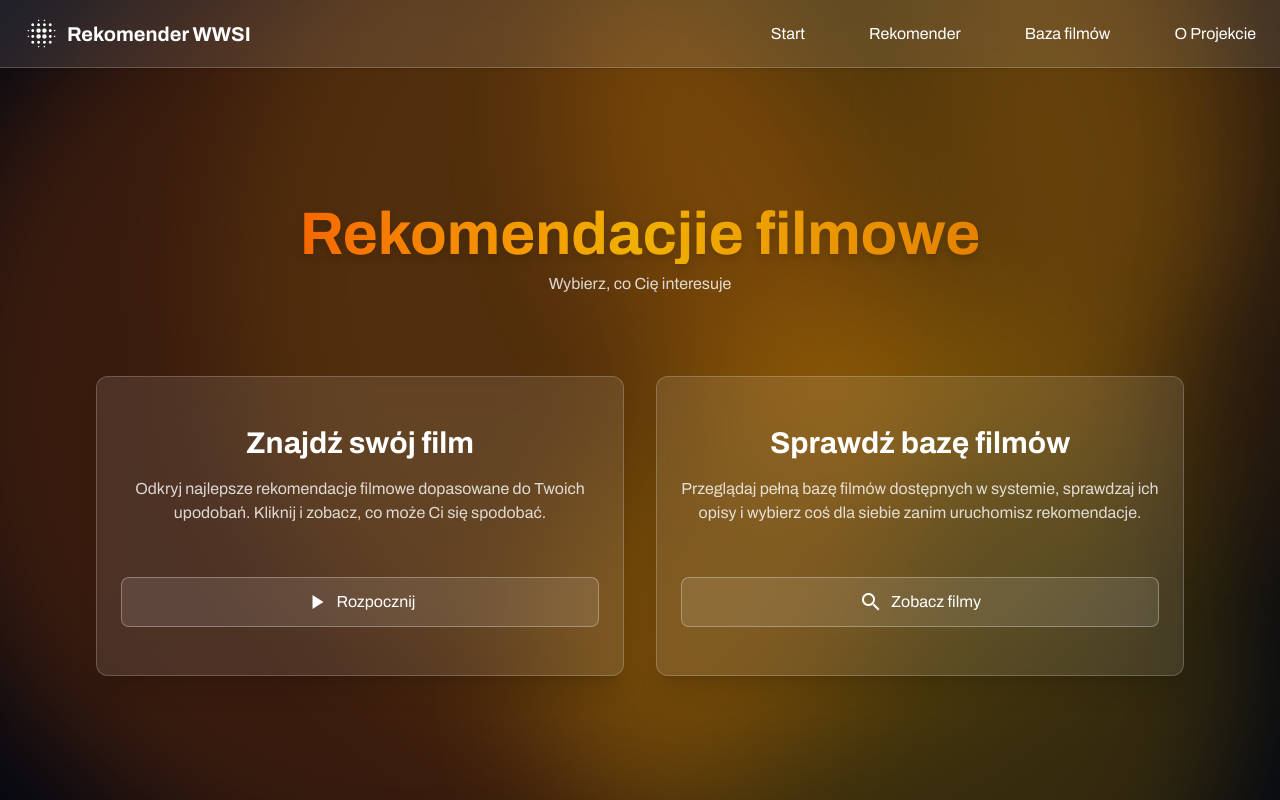
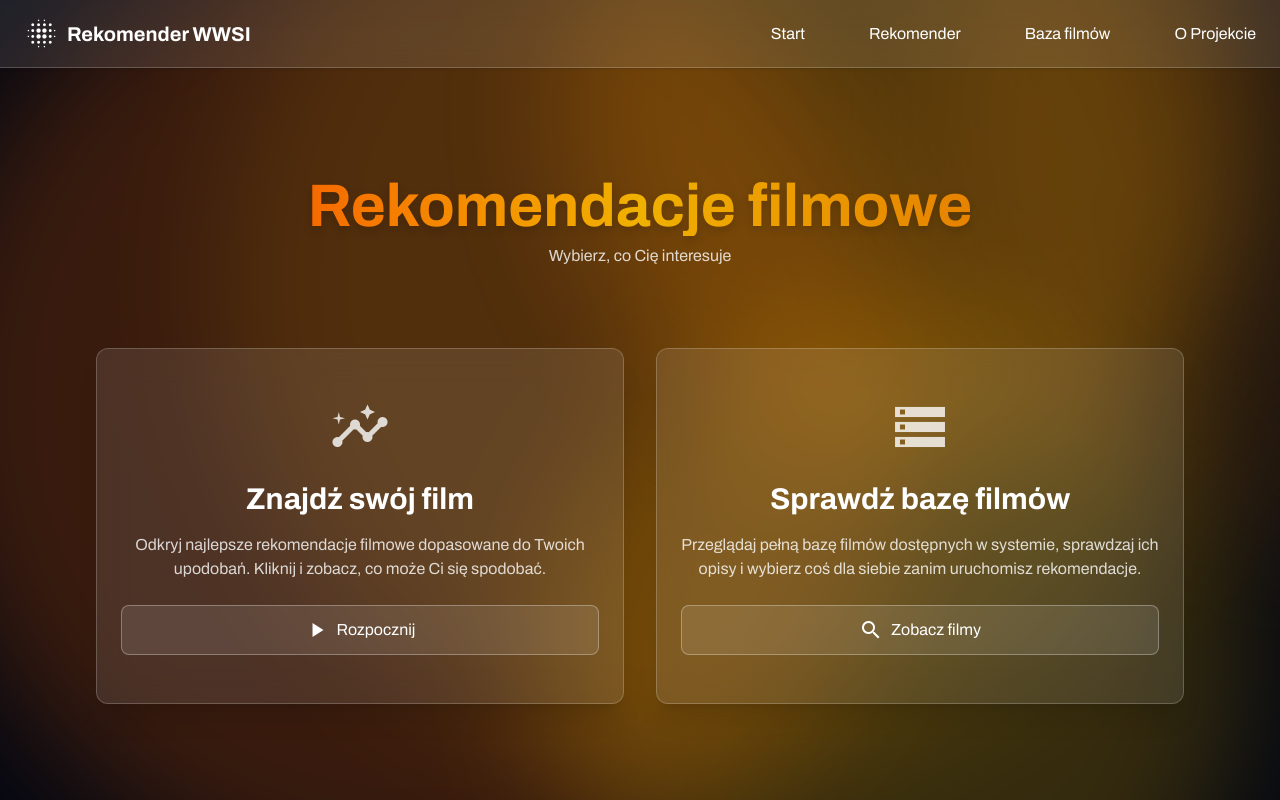
Before and after one commit to Swierszczykowaty/recommender-web, a Next.js app: page / in a window 1280 px wide. Built offline with nearby package versions, Linux system fonts and the light colour scheme.

Commit message:
[ADD] - Hero improvemnts

```diff
--- a/src/app/globals.css
+++ b/src/app/globals.css
@@ -7,7 +7,8 @@
   --font-mono: 'Fira Code', monospace;
 }
 
-
+.material-icons.md-48 { font-size: 48px; }
+.material-icons.md-60 { font-size: 60px; } /* Przykładowy rozmiar dla text-6xl */
 
 @media (prefers-color-scheme: dark) {
   :root {
--- a/src/components/Hero.tsx
+++ b/src/components/Hero.tsx
@@ -1,4 +1,5 @@
 'use client';
+
 import Title from '@/components/Title';
 import Container from '@/components/Container';
 
@@ -6,32 +7,34 @@ import React from 'react';
 import Link from 'next/link';
 import { motion } from 'framer-motion';
 
-
 export default function Hero() {
   return (
     <section className="relative min-h-screen flex items-center justify-center overflow-hidden px-4 md:px-8 py-16">
       <Container>
-        <div className='flex flex-col items-center justify-center relative z-10 w-full text-center'>
-          {/* Nagłówek sekcji */}
+        <div className="flex flex-col items-center justify-center relative z-10 w-full text-center">
           <motion.div
-          className="relative z-10 w-full max-w-4xl text-center my-20"
-          initial={{ opacity: 0, y:-20}} // Stan początkowy: niewidoczny i lekko poniżej
-          animate={{ opacity: 1, y: 0 }} // Stan końcowy: w pełni widoczny, na swojej pozycji
-          transition={{ duration: 0.6, ease: "easeOut" }} // Czas trwania, opóźnienie i funkcja przejścia
+            className="relative z-10 w-full max-w-4xl text-center my-20"
+            initial={{ opacity: 0, y: -20 }}
+            animate={{ opacity: 1, y: 0 }}
+            transition={{ duration: 0.6, ease: 'easeOut' }}
           >
-            <Title subtitle="Wybierz, co Cię interesuje">Rekomendacjie filmowe</Title>
+            <Title subtitle="Wybierz, co Cię interesuje">Rekomendacje filmowe</Title>
           </motion.div>
-          {/* Dwa linkowane boxy */}
+
           <motion.div
-          initial={{ opacity: 0, y: 50 }} // Stan początkowy: niewidoczny i lekko poniżej
-          animate={{ opacity: 1, y: 0 }} // Stan końcowy: w pełni widoczny, na swojej pozycji
-          transition={{ duration: 0.6, ease: "easeOut" }} // Czas trwania, opóźnienie i funkcja przejścia
+            initial={{ opacity: 0, y: 50 }}
+            animate={{ opacity: 1, y: 0 }}
+            transition={{ duration: 0.6, ease: 'easeOut' }}
             className="relative z-10 flex flex-col md:flex-row items-stretch justify-center gap-6 md:gap-8 w-full max-w-6xl"
           >
             {/* Box 1 */}
-            <Link href="/recommender" className="group flex-1 min-h-[300px] flex flex-col justify-between bg-white/10 backdrop-blur-lg border border-white/20 rounded-xl px-6 py-12 text-center shadow-xl transition hover:bg-white/20">
+            <Link
+              href="/recommender"
+              className="group flex-1 min-h-[300px] flex flex-col justify-between bg-white/10 backdrop-blur-lg border border-white/20 rounded-xl px-6 py-12 text-center shadow-xl transition hover:bg-white/20"
+            >
               <div>
-                <h1 className="text-3xl font-bold text-white mb-4 ">Znajdź swój film</h1>
+                <span className="material-icons text-6xl md-60 text-white/80 mb-6">insights</span>
+                <h1 className="text-3xl font-bold text-white mb-4">Znajdź swój film</h1>
                 <p className="text-white/80 text-base mb-6">
                   Odkryj najlepsze rekomendacje filmowe dopasowane do Twoich upodobań. Kliknij i zobacz, co może Ci się spodobać.
                 </p>
@@ -43,9 +46,13 @@ export default function Hero() {
             </Link>
 
             {/* Box 2 */}
-            <Link href="/movies" className="group flex-1 min-h-[300px] flex flex-col justify-between bg-white/10 backdrop-blur-lg border border-white/20 rounded-xl px-6 py-12 text-center shadow-xl transition hover:bg-white/20">
+            <Link
+              href="/movies"
+              className="group flex-1 min-h-[300px] flex flex-col justify-between bg-white/10 backdrop-blur-lg border border-white/20 rounded-xl px-6 py-12 text-center shadow-xl transition hover:bg-white/20"
+            >
               <div>
-                <h1 className="text-3xl font-bold text-white mb-4 ">Sprawdź bazę filmów</h1>
+                <span className="material-icons text-6xl md-60 text-white/80 mb-6">storage</span>
+                <h1 className="text-3xl font-bold text-white mb-4">Sprawdź bazę filmów</h1>
                 <p className="text-white/80 text-base mb-6">
                   Przeglądaj pełną bazę filmów dostępnych w systemie, sprawdzaj ich opisy i wybierz coś dla siebie zanim uruchomisz rekomendacje.
                 </p>
--- a/src/components/SmallMovieCard.tsx
+++ b/src/components/SmallMovieCard.tsx
@@ -2,6 +2,7 @@
 
 import Image from 'next/image';
 import type { Movie } from '@/types/movie';
+import Link from 'next/link';
 
 interface SmallMovieCardProps {
   movie: Movie;
@@ -11,9 +12,9 @@ interface SmallMovieCardProps {
 export default function SmallMovieCard({ movie, onSelect }: SmallMovieCardProps) {
   return (
     <div
-      className="w-full flex items-center gap-6 p-3 bg-white/10 rounded-lg hover:bg-white/20 transition cursor-pointer"
-      onClick={() => onSelect(movie)}
+      className="w-full flex flex-col xl:flex-row items-center gap-6 p-3 bg-white/10 rounded-lg hover:bg-white/20 transition cursor-pointer"
     >
+      <div className="flex items-start gap-4 w-full">
         <div className="w-20 h-28 relative flex-shrink-0">
           <Image
             src={`https://image.tmdb.org/t/p/w500${movie.poster_path}`}
@@ -25,10 +26,10 @@ export default function SmallMovieCard({ movie, onSelect }: SmallMovieCardProps)
         </div>
 
         <div className="flex-1 text-white overflow-hidden">
-        <h3 className="text-xl font-semibold truncate">{movie.title}</h3>
-        <p className="text-white/60 text-sm mt-1">{movie.release_date?.slice(0, 4)}</p>
-        <p className="text-white/70 text-sm">Ocena: {movie.vote_average?.toFixed(1) ?? '–'}</p>
-        <p className="text-white/80 text-sm truncate">
+          <h3 className="text-sm md:text-lg font-semibold line-clamp-2 ">{movie.title}</h3>
+          <p className="text-white/70 text-xs mt-1">{movie.release_date?.slice(0, 4)}</p>
+          <p className="text-white/70 text-xs line-clamp-1">Ocena: {movie.vote_average?.toFixed(1) ?? '–'}</p>
+          <p className="text-white/80 text-xs italic truncate">
             {Array.isArray(movie.genres)
               ? movie.genres.join(', ')
               : typeof movie.genres === 'string'
@@ -36,10 +37,22 @@ export default function SmallMovieCard({ movie, onSelect }: SmallMovieCardProps)
               : 'Brak danych'}
           </p>
         </div>
-
-      <button className="ml-4 px-5 py-2 bg-white/20 hover:bg-white/30 text-white rounded cursor-pointer">
-        Wybierz
+      </div>
+      <div className='flex flex-row xl:flex-col items-end gap-2 w-full xl:w-auto '>
+        <Link
+          href={`/movies/${movie.id}`}
+          className="w-full ml-0 xl:ml-2 px-5 py-2 bg-white/20 hover:bg-white/30 text-white rounded cursor-pointer text-sm text-center"
+          >
+        <button>
+          Zobacz w bazie
         </button>
+        </Link>
+        <button
+        className="w-full ml-0 xl:ml-2 px-5 py-2 bg-amber-300/20 hover:bg-white/30 text-white rounded cursor-pointer text-sm "
+        onClick={() => onSelect(movie)}>
+          Generuj podobne
+        </button>
+      </div>
     </div>
   );
 }
```
Lines whose indentation alone changed are shown as unchanged.
